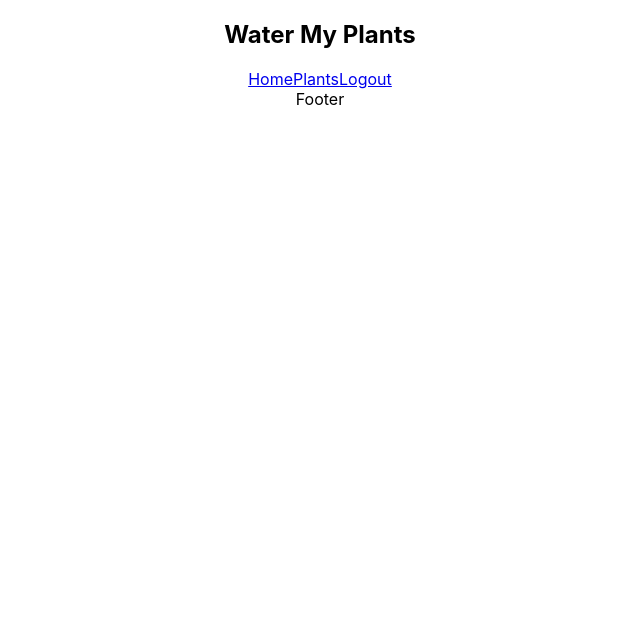
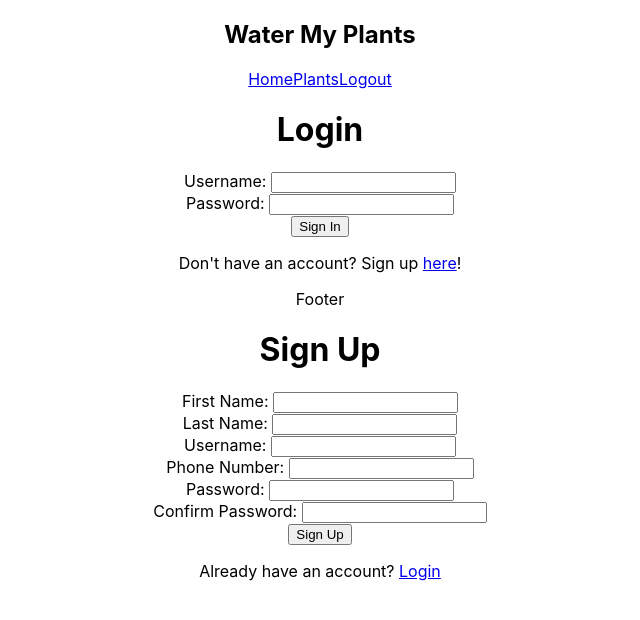
Before and after one commit to WEB-Build-Week-Water-My-Plants-06/front-end, a React (Create React App) app in the folder water-my-plants/: page / in a window 1280 px wide. Shown: the top 620 px of the page, without its empty margins (320-960 px from the left). Built offline with nearby package versions, Linux system fonts and the light colour scheme.

Commit message:
Created signup and login forms

```diff
--- a/water-my-plants/src/App.js
+++ b/water-my-plants/src/App.js
@@ -2,12 +2,16 @@ import './styles/App.css';
 
 import Header from './components/Header';
 import Footer from './components/Footer';
+import Login from './components/Login';
+import SignUp from './components/SignUp';
 
 function App() {
   return (
     <div className="App">
         <Header />
+        <Login />
         <Footer />
+        <SignUp />
     </div>
   );
 }
--- a/water-my-plants/src/components/Login.js
+++ b/water-my-plants/src/components/Login.js
@@ -0,0 +1,63 @@
+import React, {useState} from 'react';
+
+const initialFormValues = {
+  username: '',
+  password: '',
+  phone_number: '',
+};
+
+export default function Login (props) {
+  const [formValues, setFormValues] = useState(initialFormValues);
+
+  const login = () => {
+
+  };
+
+  const onChange = e => {
+    setFormValues ({
+      ...formValues,
+      [e.target.name]: e.target.value,
+    });
+  };
+
+  const onSubmit = e => {
+    e.preventDefault ();
+    login();
+  };
+
+  return (
+    <form className="form-container login-form" onSubmit={onSubmit}>
+      <div className="form-title">
+        <h1>Login</h1>
+      </div>
+      <div className="formGroup">
+        <div className="username-input form-spacing">
+          <label>Username:&nbsp;</label>
+            <input
+              name="username"
+              type="text"
+              value={formValues.username}
+              onChange={onChange}
+            />
+        </div>
+
+        <div className="password-input form-spacing">
+          <label>Password:&nbsp;</label>
+          <input
+            name="password"
+            type="password"
+            value={formValues.password}
+            onChange={onChange}
+          />
+        </div>
+
+        <div className="submit">
+          <button id="submit-login">Sign In</button>
+          <p className="reroute">
+            Don't have an account? Sign up <a href="/signup">here</a>!
+          </p>
+        </div>
+      </div>
+    </form>
+  );
+}
--- a/water-my-plants/src/components/SignUp.js
+++ b/water-my-plants/src/components/SignUp.js
@@ -0,0 +1,124 @@
+import React, {useState} from 'react';
+import * as yup from 'yup';
+import signUpSchema from '../validation/signUpSchema';
+
+const initialFormValues = {
+  username: '',
+  password: '',
+  phone_number: '',
+  confirm: '',
+};
+const initialFormErrors = {
+  username: '',
+  password: '',
+  phone_number: '',
+  confirm: '',
+};
+
+export default function SignUp () {
+  const [formValues, setFormValues] = useState (initialFormValues);
+  const [formErrors, setFormErrors] = useState (initialFormErrors);
+
+  const signup = () => {
+
+  };
+
+  const validate = (name, value) => {
+    yup
+      .reach (signUpSchema, name)
+      .validate (value)
+      .then (() => setFormErrors ({...formErrors, [name]: ''}))
+      .catch (err => setFormErrors ({...formErrors, [name]: err.errors[0]}));
+  };
+
+  const onChange = e => {
+    validate (e.target.name, e.target.value);
+    setFormValues ({
+      ...formValues,
+      [e.target.name]: e.target.value,
+    });
+  };
+
+  const onSubmit = e => {
+    e.preventDefault ();
+    signup();
+  };
+
+  return (
+    <form className="form-container signup-form" onSubmit={onSubmit}>
+      <div className="form-title">
+        <h1>Sign Up</h1>
+      </div>
+      <div className="errors-container">
+        <div>{formErrors.username}</div>
+        <div>{formErrors.password}</div>
+        <div>{formErrors.confirm}</div>
+        <div>{formErrors.phone_number}</div>
+      </div>
+      <div className="formGroup">
+        <div className="first-name-input form-spacing">
+          <label>First Name:&nbsp;</label>
+            <input
+              name="first-name"
+              type="text"
+            />
+        </div>
+
+        <div className="last-name-input form-spacing">
+          <label>Last Name:&nbsp;</label>
+            <input
+              name="last-name"
+              type="text"
+            />
+        </div>
+
+        <div className="username-input form-spacing">
+          <label>Username:&nbsp;</label>
+            <input
+              name="username"
+              type="text"
+              value={formValues.username}
+              onChange={onChange}
+            />
+        </div>
+
+        <div className="email-input form-spacing">
+          <label>Phone Number:&nbsp;</label>
+            <input
+              name="phone_number"
+              type="text"
+              value={formValues.phone_number}
+              onChange={onChange}
+            />
+        </div>
+
+        <div className="password-input form-spacing">
+          <label>Password:&nbsp;</label>
+          <input
+            name="password"
+            type="password"
+            value={formValues.password}
+            onChange={onChange}
+          />
+        </div>
+
+        <div className="confirm-input form-spacing">
+          <label>Confirm Password:&nbsp;</label>
+          <input
+            name="confirm"
+            type="password"
+            value={formValues.confirm}
+            onChange={onChange}
+          />
+        </div>
+
+        <div className="submit">
+          <button id="submit-login">Sign Up</button>
+          <p className="reroute">
+            Already have an account? <a href="/login">Login</a>
+          </p>
+        </div>
+      </div>
+    </form>
+  );
+}
--- /dev/null
+++ b/water-my-plants/src/validation/signUpSchema.js
@@ -0,0 +1,22 @@
+import * as yup from 'yup';
+
+const phoneRegExp = /^((\\+[1-9]{1,4}[ \\-]*)|(\\([0-9]{2,3}\\)[ \\-]*)|([0-9]{2,4})[ \\-]*)*?[0-9]{3,4}?[ \\-]*[0-9]{3,4}?$/
+
+const signUpSchema = yup.object().shape({
+  username: yup
+    .string()
+    .trim()
+    .required('Username is required'),
+  password: yup
+    .string()
+    .trim()
+    .required('Password is required'),
+  phone_number: yup
+    .string()
+    .matches(phoneRegExp, 'Phone number is not valid'),
+  confirm: yup
+    .string()
+    .required('Confirm password is required')
+})
+
+export default signUpSchema;
```
